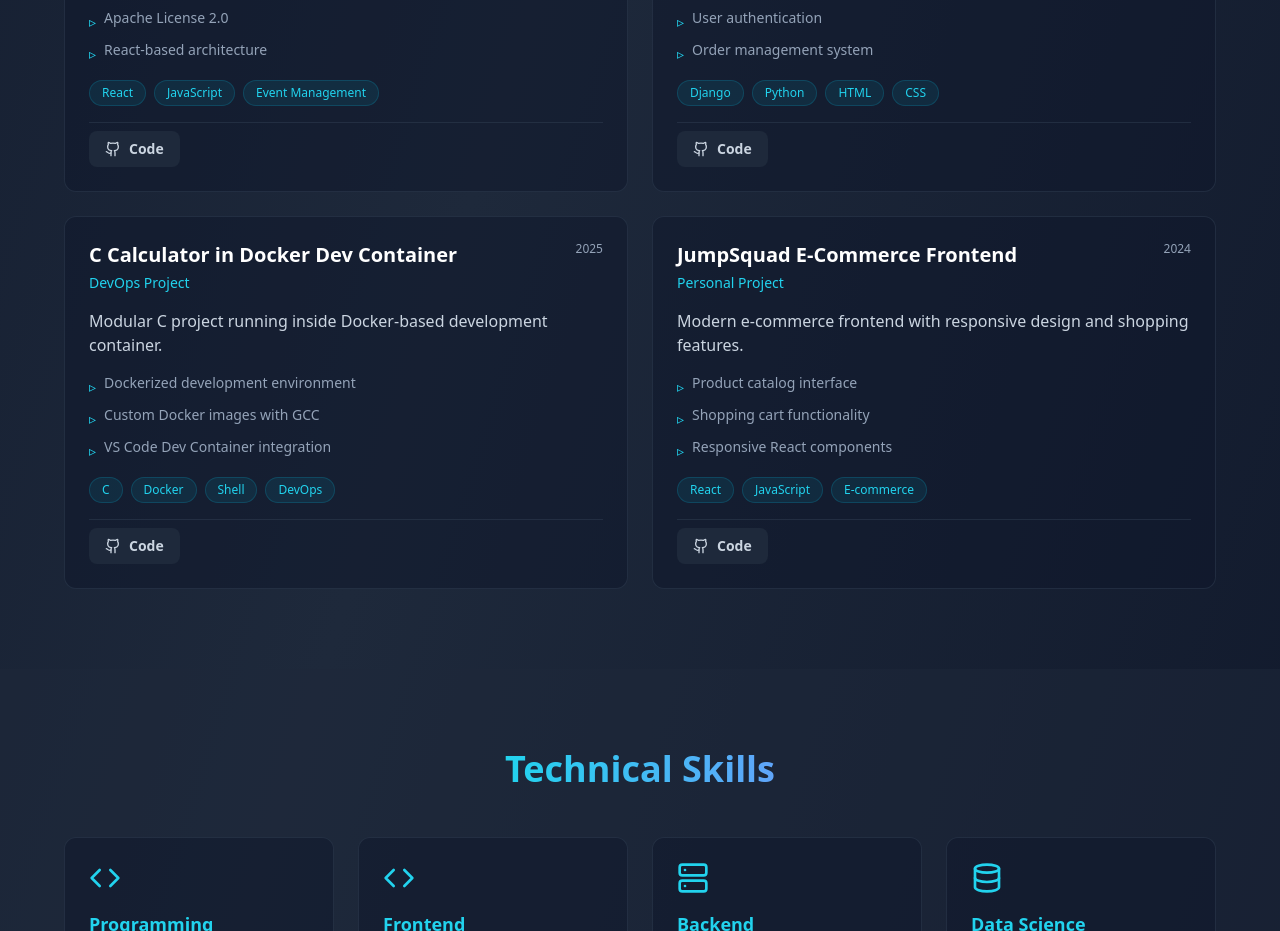
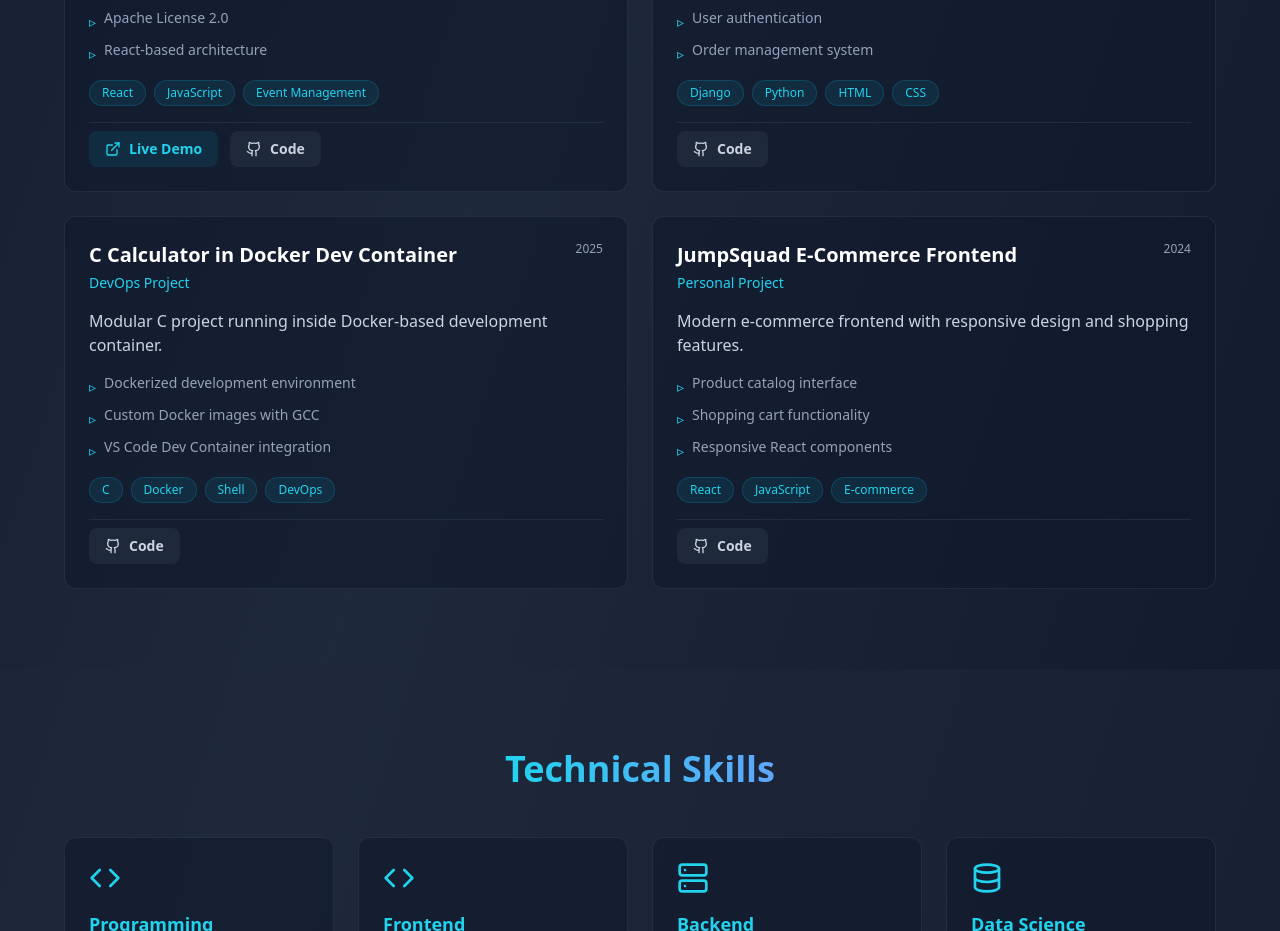
Before and after one commit to siddhanth88/siddhanthportfolio, a React (Vite) app: page / in a window 1280 px wide. Shown: the part 2380-3311 px from the top of the page. Built offline with nearby package versions, Linux system fonts and the light colour scheme.

Commit message:
Update App.jsx

```diff
--- a/src/App.jsx
+++ b/src/App.jsx
@@ -59,6 +59,7 @@ function App() {
       tags: ['React', 'JavaScript', 'Event Management'],
       description: 'React-based web application for managing events with modern UI/UX.',
       github: 'https://github.com/siddhanth88/RR-EVENTS',
+      link: 'https://rr-brown-phi.vercel.app/',
       highlights: [
         'Event creation and management',
         'Apache License 2.0',
```
